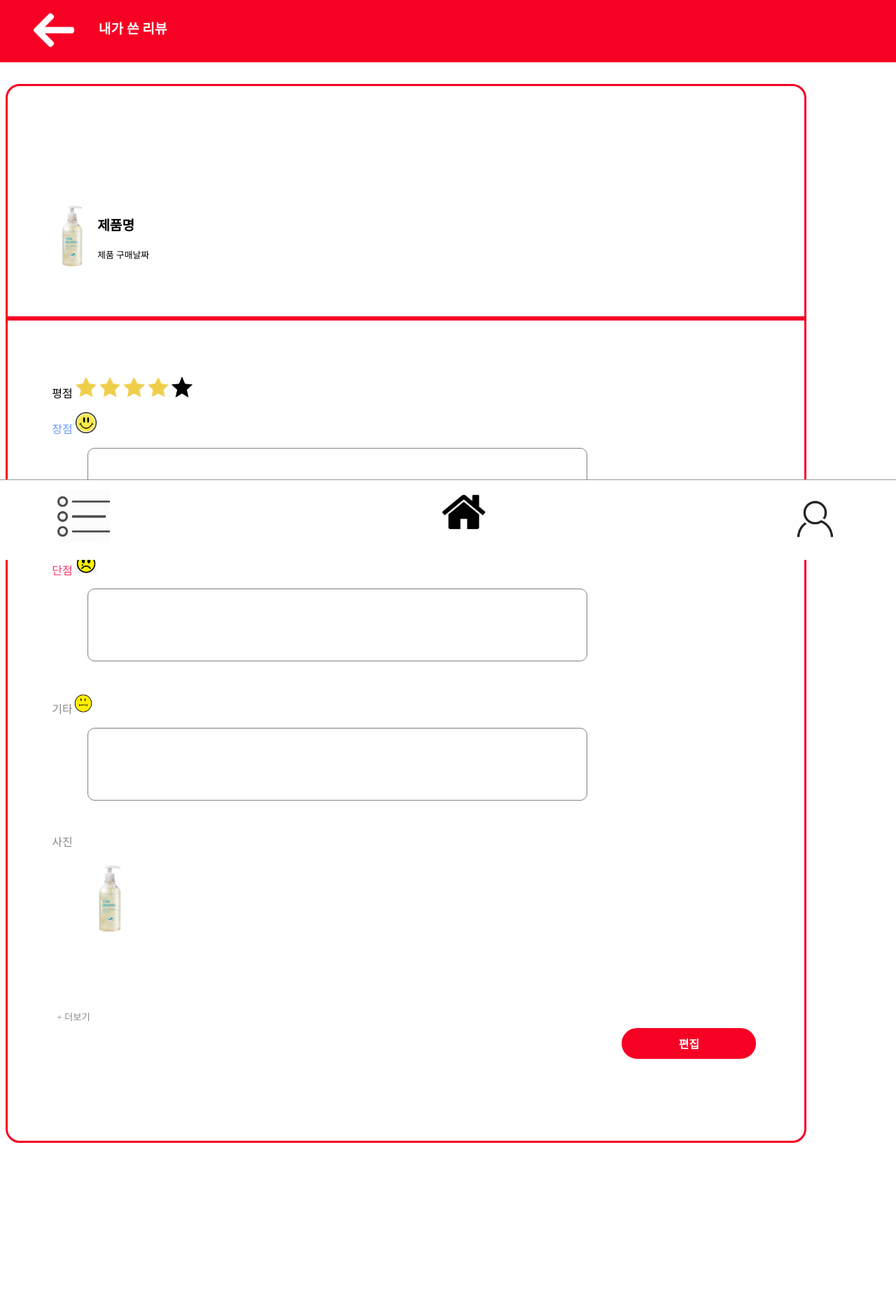
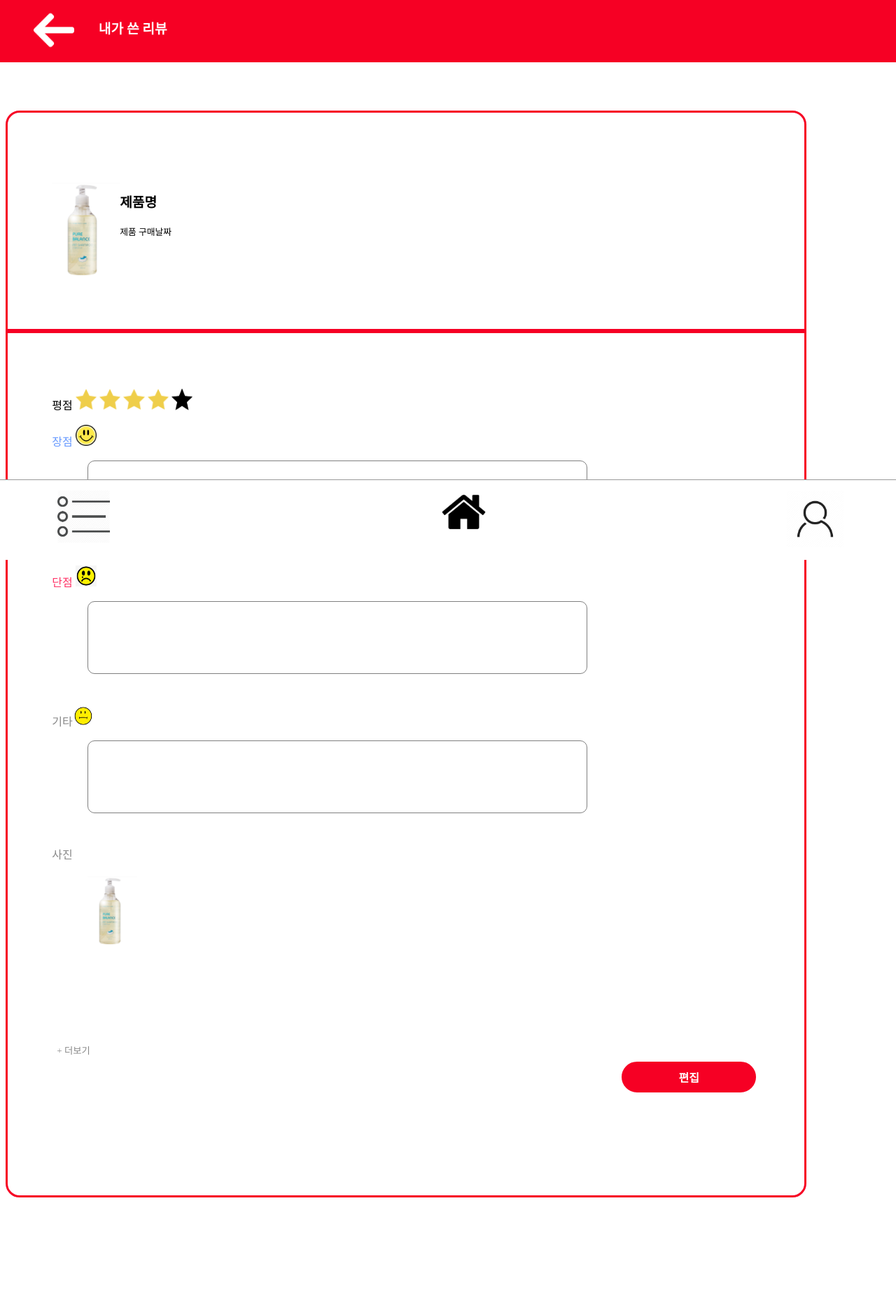
Before and after one commit to leahincom/Aejeong, a PHP site: page /myReview.html in a window 1280 px wide. Shown: the whole page at 70% size. Before the commit the page ends 1633 px from the top, so only its background shows below. Run offline with PHP 8.4, Linux system fonts and the light colour scheme.

Commit message:
css고치기
ㅈㄱㄴ

```diff
--- a/애정/front_ae/myPageStyle.css
+++ b/애정/front_ae/myPageStyle.css
@@ -46,7 +46,7 @@
   text-align:center;
   background: #f60024;
 }
-
+#backimg{ width:50%;}
 #back_icon {
   float: left;
   border: 0px;
--- a/애정/front_ae/myReview.html
+++ b/애정/front_ae/myReview.html
@@ -7,14 +7,16 @@
 
 <body>
   <section id="back_bar">
-    <button id="back_icon" onclick="location.href='myPage.html'"><img src="picture/back_button.png" width="50%"></button>
+    <button id="back_icon" onclick="location.href='myPage.html'"><img src="picture/back_button.png" id="backimg"></button>
     <label id="explain_label"><b>내가 쓴 리뷰</b></label>
   </section>
   <p class="noneline_for_space"></p>
+
+
   <section id="myreview_section">
     <article id="goodsInfo_article">
       <div id="info_div">
-        <img src="picture\product2.png" align="left" width="65">
+        <img src="picture\product2.png" id="productimg">
         <p style="font-size:120%"><b>제품명</b></p>
         <p style="font-size:80%">제품 구매날짜<p>
       </div>
@@ -22,20 +24,20 @@
     <article id="writing_article">
       <form method="" action="">
         <p>평점
-          <img src="picture/ystar.png" width="3%">
-          <img src="picture/ystar.png" width="3%">
-          <img src="picture/ystar.png" width="3%">
-          <img src="picture/ystar.png" width="3%">
-          <img src="picture/nstar.png" width="3%">
+          <img src="picture/ystar.png" class="starimg">
+          <img src="picture/ystar.png" class="starimg">
+          <img src="picture/ystar.png" class="starimg">
+          <img src="picture/ystar.png" class="starimg">
+          <img src="picture/nstar.png" class="starimg">
         </p>
-        <p style="color:#6699ff;">장점 <img src="picture/smile.png" width="3%"></p>
+        <p class="proText">장점 <img src="picture/smile.png" class="faceimg"></p>
         <input type="text" class="writing_text">
-        <p style="color:#ff3366;">단점 <img src="picture/bad.png" width="3%"></p>
+        <p class="conText">단점 <img src="picture/bad.png" class="faceimg"></p>
         <input type="text" class="writing_text">
-        <p style="color:#888888;">기타<img src="picture/soso.png" width="3%"></p>
+        <p class="another">기타<img src="picture/soso.png" class="faceimg"></p>
         <input type="text" class="writing_text">
-        <p style="color:#888888;"> 사진</p>
-        <img src="picture/product2.png" width="7%" style="padding-left:5%;">
+        <p class="another"> 사진</p>
+        <img src="picture/product2.png" class="pictureimg">
         <p class="noneline_for_space"></p>   <!-- 구분-->
       </form>
       <form method="" action="">
@@ -46,13 +48,13 @@
     </article>
   </section>
 
-  <p class="noneline_for_space"></p>
+  <p class="noneline_for_space"></p>   <!--배너와 section 구분-->
+  <section id="bottom_bar">   <!--아래배너-->
+    <button class="bottom_bar_button" id="category_icon" onclick="location.href='LOGOUT_productList.html'"><img src="picture/category_icon.png" id="categoryimg"></button>
+    <button class="bottom_bar_button" id="home_icon" onclick="location.href='LOGOUT_home.html'"><img src="picture/home_icon.png" id="homeimg"></button>
+    <button class="bottom_bar_button" id="myPage_icon"onclick="location.href='myPage.html'"><img src="picture/myPage_icon.png" id="myPageimg"></button>
+  </section>
 
-  <section id="bottom_bar">
-    <button class="bottom_bar_button" id="category_icon" onclick="location.href='LOGOUT_productList.html'"><img src="picture/category_icon.png"  width="100%"></button>
-    <button class="bottom_bar_button" id="home_icon" onclick="location.href='LOGOUT_home.html'"><img src="picture/home_icon.png" width="160%"></button>
-    <button class="bottom_bar_button" id="myPage_icon" onclick="location.href='myPage.html'"><img src="picture/myPage_icon.png" width="110%"></button>
-  </section>
 
 </body>
 </html>
--- a/애정/front_ae/myReviewStyle.css
+++ b/애정/front_ae/myReviewStyle.css
@@ -7,7 +7,7 @@
     border-color:#f60024;
 }
 
-
+#backimg{ width:50%;}
 #back_bar {
 	top:0; left:0;
   margin: 0; padding: 0;
@@ -53,21 +53,25 @@
       height:auto;
       background-color:white;
   }
+  #categoryimg{ width:100%;}
   #category_icon {
       float: left;
       margin-left:5%;
   }
+  #homeimg{width:160%;}
+  #myPageimg{width:110%;}
   #myPage_icon {
       float: right;
       margin-right:5%;
   }
 
-.noneline_for_space{padding-bottom: 7%;}
+  .noneline_for_space{padding-bottom: 10%;}
 
 
 /*~~~~~~~~~~~~윗부분 제품 설명~~~~~~~~~~~~~~*/
+#productimg{float:left; width:65;}
 #info_div{
-  padding-top: 10%; margin-bottom:0;
+  padding-top: 3%; padding-bottom:5%;margin-bottom:0;
   text-align: left;
   background-color: #ffffff;
   width: 100%
@@ -85,6 +89,9 @@
 	border:#f60024 solid;
 	height:auto;}
 
+	.starimg{width:3%;}
+	.faceimg{width:3%;}
+
 
 /*~~~~~~~~~~~~~~~~중간내용~~~~~~~~~~~~~~~~~~~~~~~~*/
 
@@ -99,8 +106,10 @@
 
 
 
-
-
+.proText{color:#6699ff;}
+.conText{color:#ff3366;}
+.another{color:#888888;}
+.pictureimg{width:7%;padding-left:5%;}
 
   #more_button{
     border:1px solid white; background-color:#ffffff;
```
Also changed, not shown: 애정/front_ae/myPage.html (+7 -5 lines), 애정/front_ae/writingReview.html (+13 -13 lines), 애정/front_ae/writingReviewStyle.css (+15 -3 lines). Lines whose indentation alone changed are shown as unchanged.
